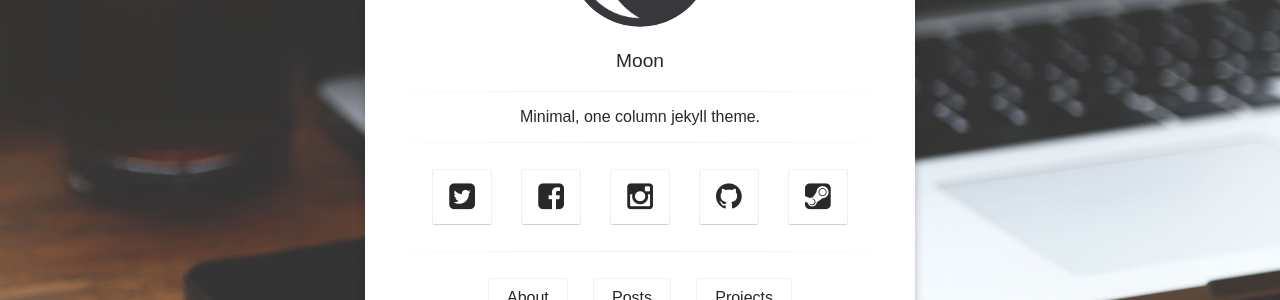
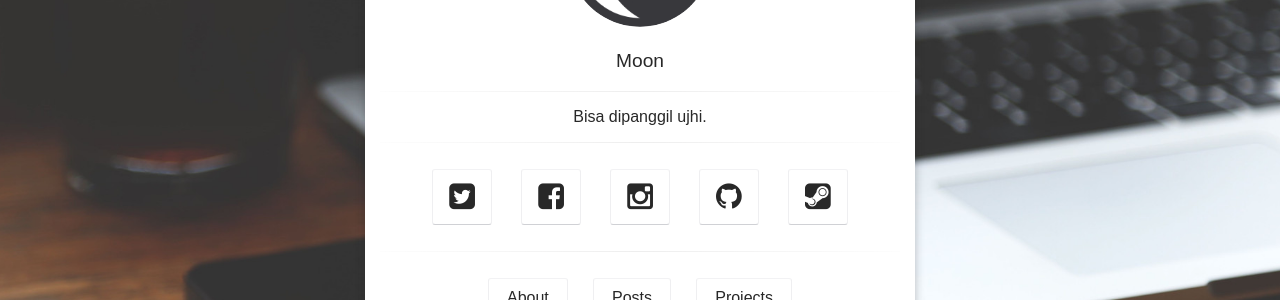
Before and after one commit to fairuziujhi/fairuziujhi.github.io, a Jekyll site: the page built from index.html, in a window 1280 px wide. Shown: the part 351-651 px from the top of the page. Built offline with Jekyll 4.4.1, drawn with Linux system fonts in a browser that asks for light colours; some web fonts are replaced; comment, search, counter and statistics services are not loaded.

Commit message:
Update _config.yml

```diff
--- a/_config.yml
+++ b/_config.yml
@@ -1,6 +1,6 @@
 # Site
 title:              Moon
-bio:                'Minimal, one column jekyll theme.'
+bio:                'Bisa dipanggil ujhi.'
 description:        "Moon is a minimal, one column jekyll theme for your blog."
 reading_time:       true
 words_per_minute:   200
```
